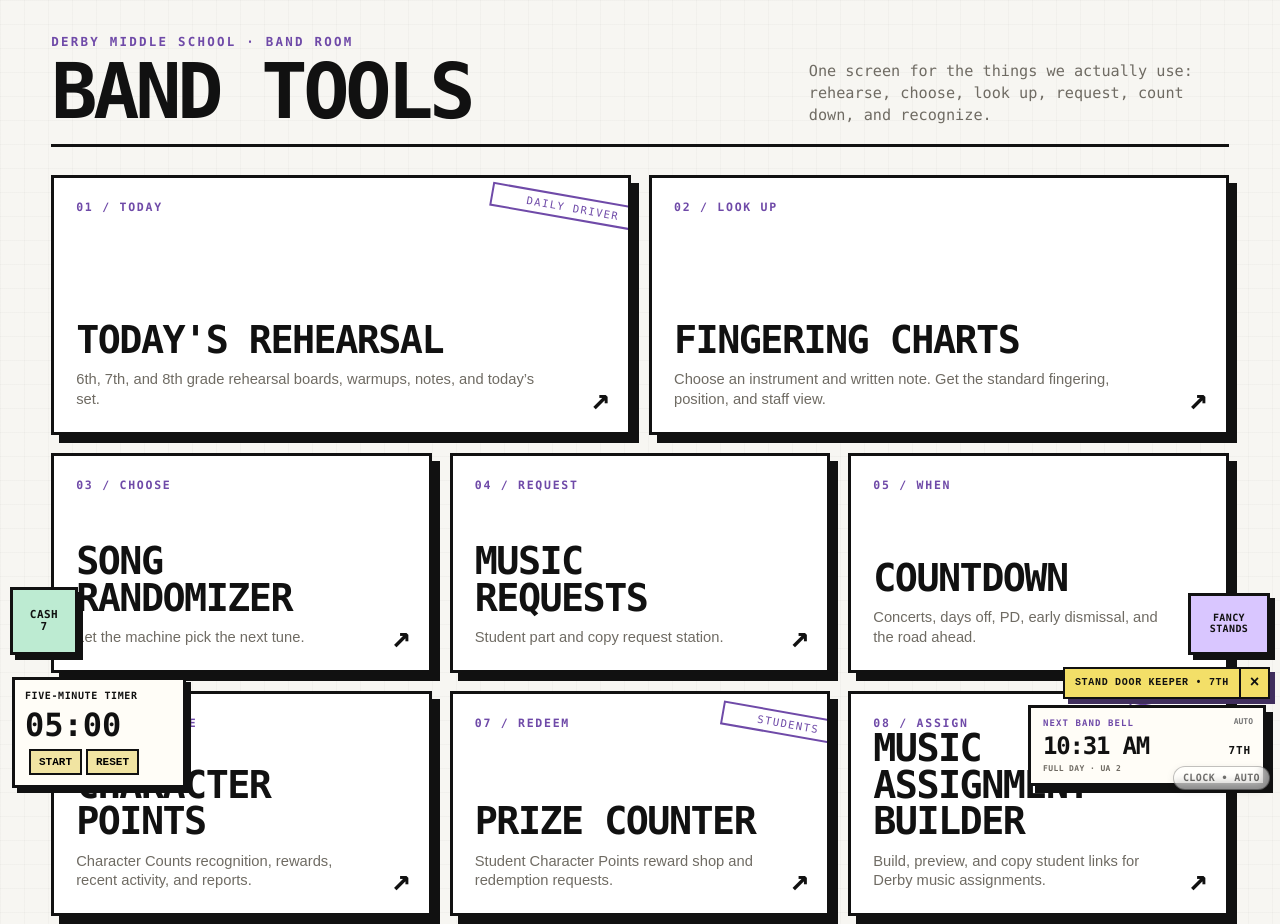
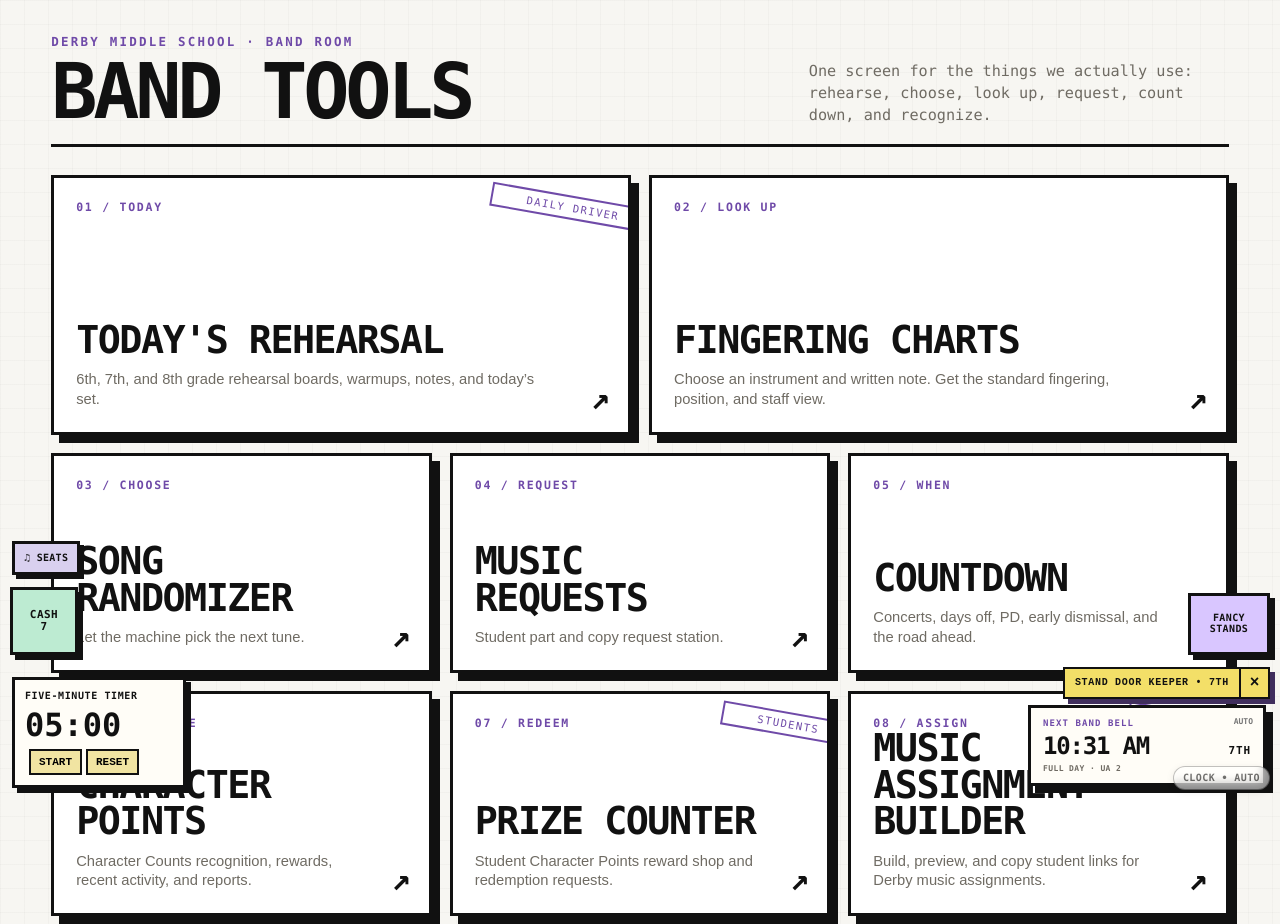
Before and after one commit to jasonatkinson123-sketch/band-tools-dashboard, a plain HTML site: page index.html in a window 1280 px wide. Shown: the top 924 px of the page. Drawn offline with Linux system fonts and the light colour scheme.

Commit message:
Add reusable seat announcement button

```diff
--- a/index.html
+++ b/index.html
@@ -189,5 +189,6 @@
   <script src="https://jasonatkinson123-sketch.github.io/band-tools-dashboard/class-clock.js?v=20261007-early-1"></script>
   <script src="https://jasonatkinson123-sketch.github.io/band-tools-dashboard/band-bell.js?v=20261007-early-1"></script>
   <script src="five-minute-timer.js?v=20261008-3"></script>
+  <script src="https://jasonatkinson123-sketch.github.io/band-tools-dashboard/seat-announcement.js?v=20261008-1"></script>
 </body>
 </html>
```
